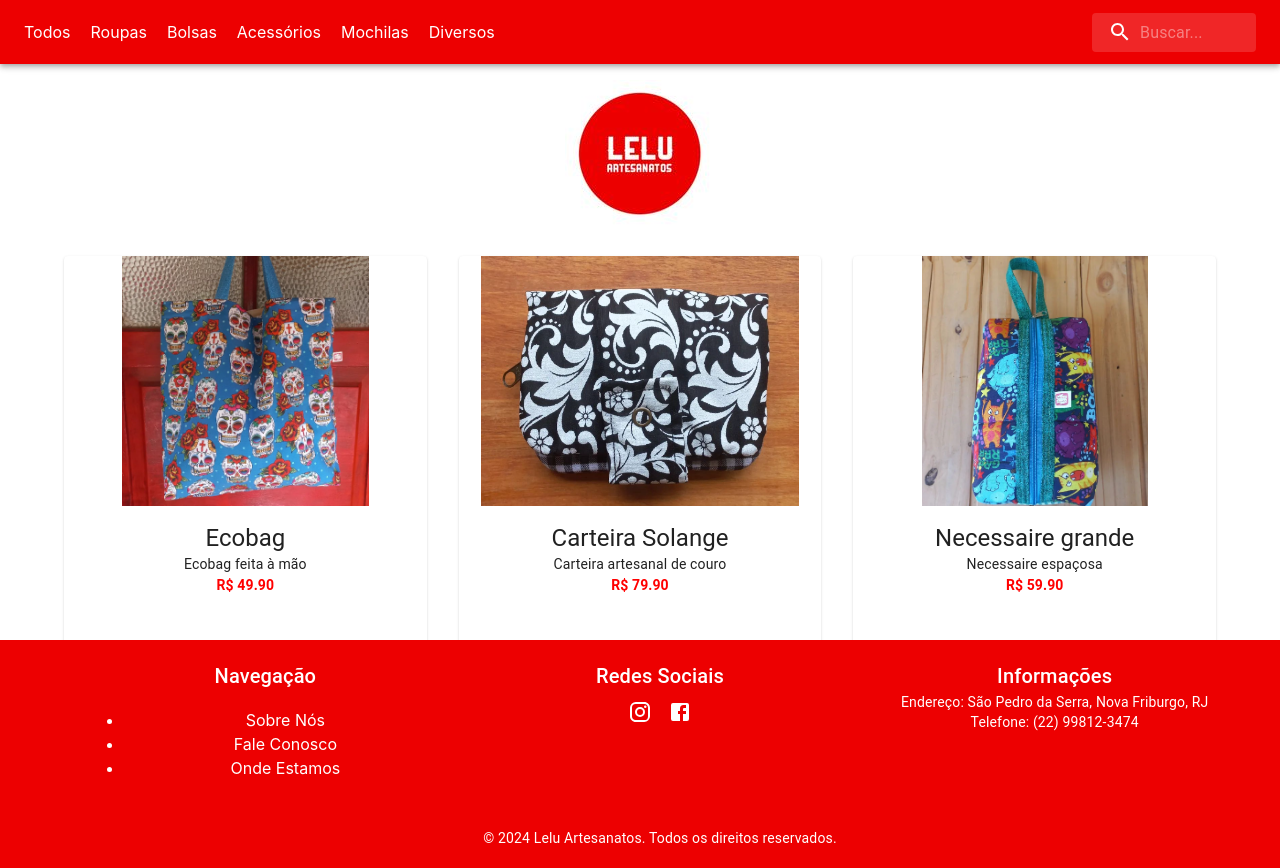
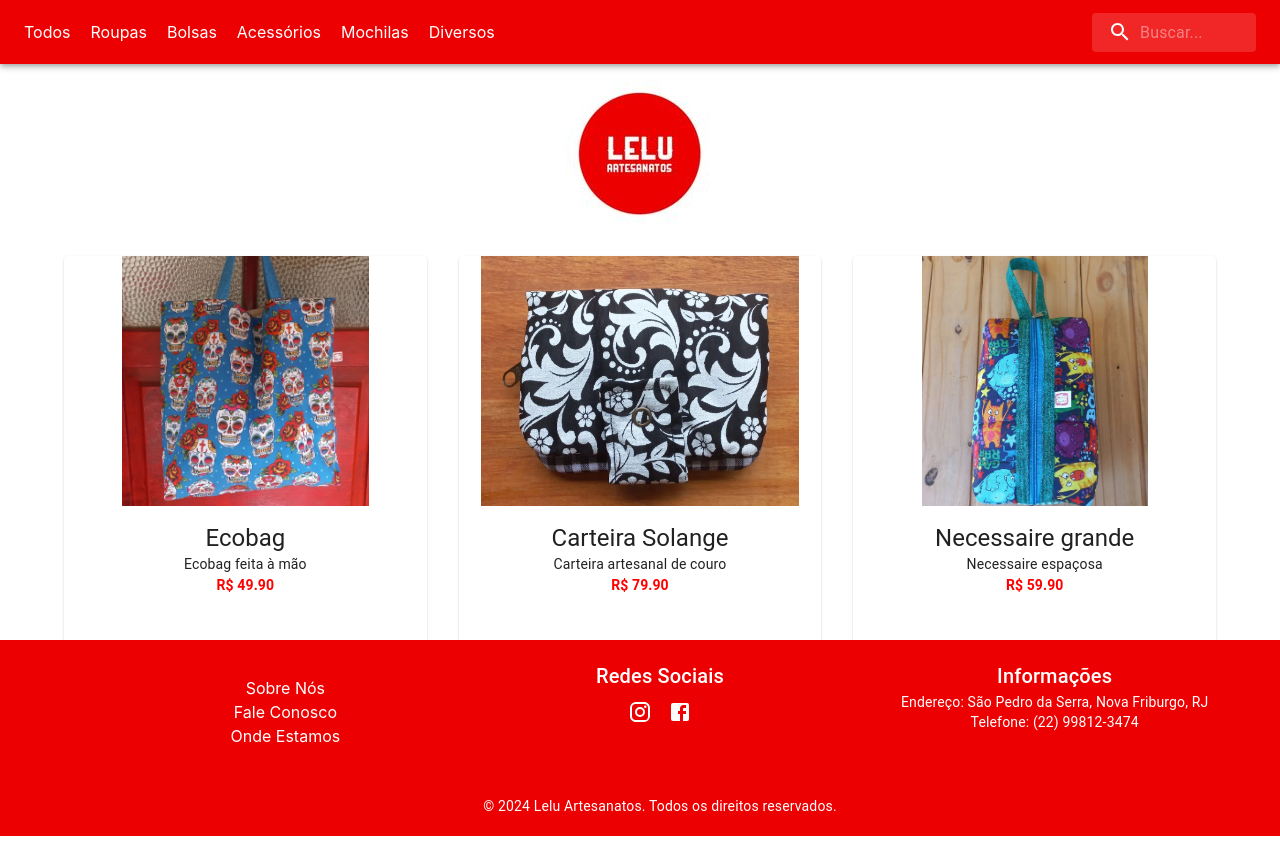
Before and after one commit to DanielRGabriel/Lelu_artesanatos, a React (Vite) app in the folder lelu/: page / in a window 1280 px wide. Shown: the top 868 px of the page. After the commit the page ends 836 px from the top, so only its background shows below. Built offline with nearby package versions, Linux system fonts and the light colour scheme.

Commit message:
configuracao footer

```diff
--- a/lelu/src/components/Footer/footer.jsx
+++ b/lelu/src/components/Footer/footer.jsx
@@ -11,7 +11,7 @@ function Footer() {
         <Grid container spacing={4} justifyContent="center">
           {/* Links de navegação */}
           <Grid item xs={12} md={4}>
-            <Typography variant="h6" className={styles.footerHeading}>Navegação</Typography>
+            <Typography variant="h6" className={styles.footerHeading}></Typography>
             <ul className={styles.footerLinks}>
               <li>
                 <Link href="/sobre-nos" underline="hover" className={styles.footerLink}>
--- a/lelu/src/components/Footer/footer.module.css
+++ b/lelu/src/components/Footer/footer.module.css
@@ -18,6 +18,7 @@
 
 .footerLinks a:hover {
   text-decoration: underline; /* Mantém o underline ao passar o mouse */
+
 }
 
 .socialIcon {
@@ -27,3 +28,7 @@
 .copyright {
   color: #FFFFFF;
 }
+
+.footerLinks {
+   list-style-type: none ; /* Remove os pontos da lista */
+}
```
